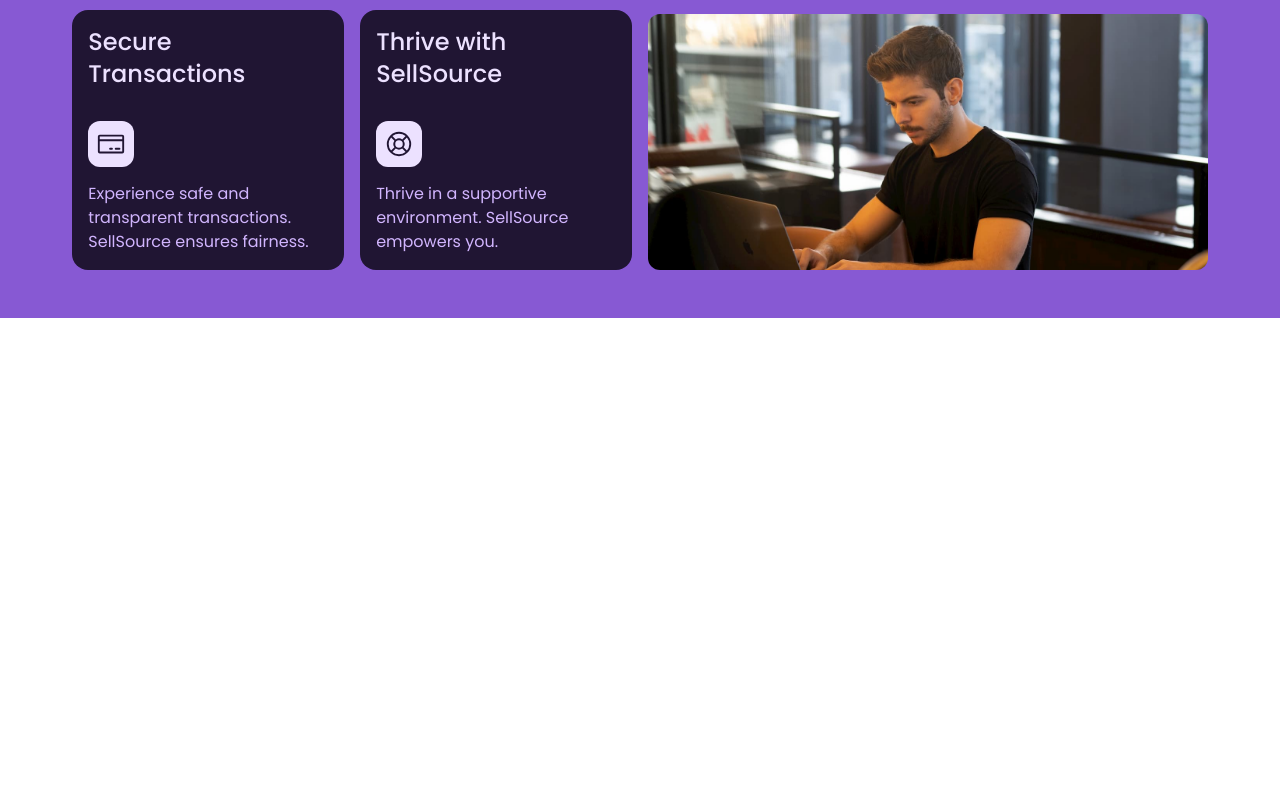
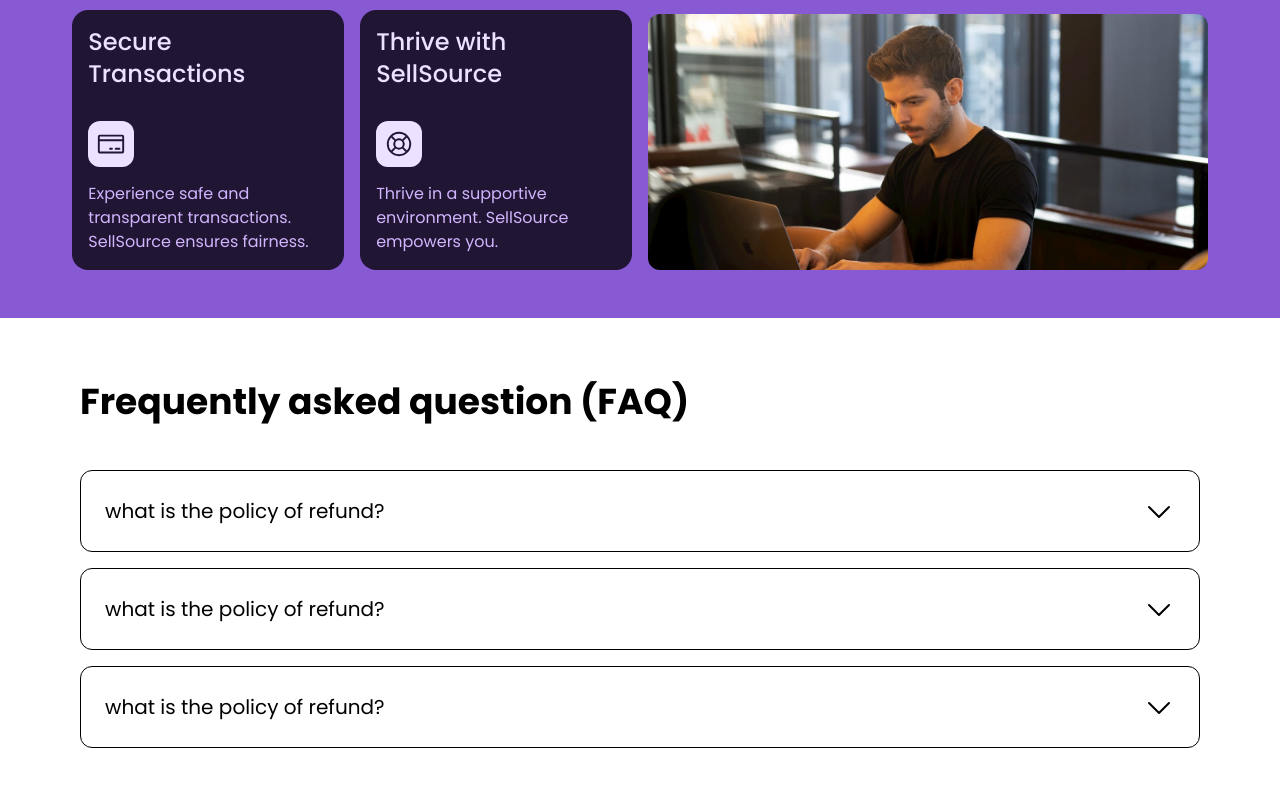
Before and after one commit to the-moezzat/sellsource, a React (Vite) app: page / in a window 1280 px wide. Shown: the part 1752-2538 px from the top of the page. Before the commit the page ends 2070 px from the top, so only its background shows below. Built offline with nearby package versions, Linux system fonts and the light colour scheme; a web font is replaced by a local one; what tailwindcss-open-color would draw is missing.

Commit message:
feat: faq

```diff
--- /dev/null
+++ b/src/features/landing-page/Faq.tsx
@@ -0,0 +1,27 @@
+import { CaretDown } from "@phosphor-icons/react";
+
+function Faq() {
+  return (
+    <div className="px-20 py-16">
+      <h2 className="mb-12 text-4xl font-bold text-gray-8">
+        Frequently asked question (FAQ)
+      </h2>
+      <div className="flex flex-col gap-4">
+        <div className="flex items-center justify-between rounded-xl border border-gray-4 p-6 text-xl text-gray-8">
+          <p>what is the policy of refund?</p>
+          <CaretDown size={32} />
+        </div>
+        <div className="flex items-center justify-between rounded-xl border border-gray-4 p-6 text-xl text-gray-8">
+          <p>what is the policy of refund?</p>
+          <CaretDown size={32} />
+        </div>
+        <div className="flex items-center justify-between rounded-xl border border-gray-4 p-6 text-xl text-gray-8">
+          <p>what is the policy of refund?</p>
+          <CaretDown size={32} />
+        </div>
+      </div>
+    </div>
+  );
+}
+
+export default Faq;
--- a/src/pages/LandingPage.tsx
+++ b/src/pages/LandingPage.tsx
@@ -1,5 +1,6 @@
 import Business from "../features/landing-page/Business";
 import Developer from "../features/landing-page/Developer";
+import Faq from "../features/landing-page/Faq";
 import Header from "../features/landing-page/Header";
 import Hero from "../features/landing-page/Hero";
 
@@ -10,6 +11,7 @@
       <Hero />
       <Business />
       <Developer />
+      <Faq />
     </div>
   );
 }
```
